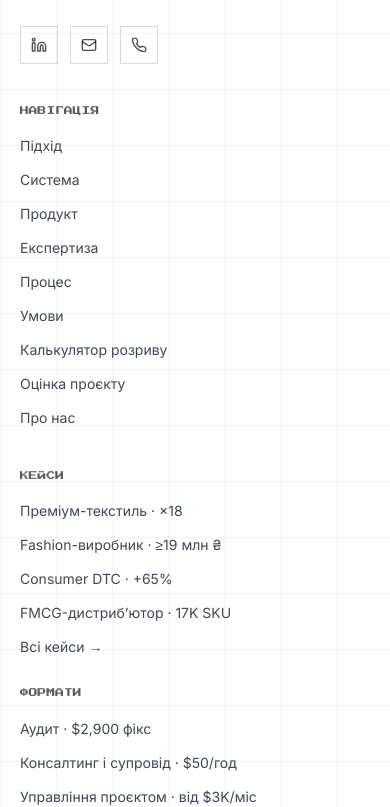
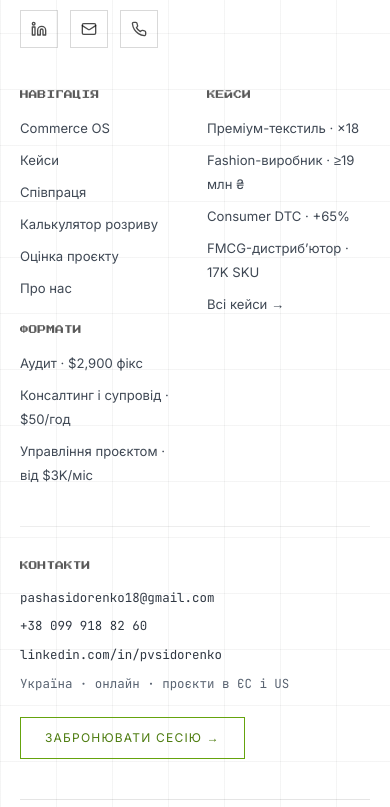
Before and after one commit to pyft4zym6y-cpu/Test, a React (Vite) app: page / in a window 390 px wide. Shown: the part 7778-8585 px from the top of the page. Built offline with nearby package versions, Linux system fonts and the light colour scheme.

Commit message:
Footer: 2-column mobile grid, current nav links, tighter spacing
Co-Authored-By: Claude Opus 4.8 <noreply@anthropic.com>
Claude-Session: https://claude.ai/code/session_01BpPUACCtEfNCb4rL86rtQg

```diff
--- a/src/components/Footer.tsx
+++ b/src/components/Footer.tsx
@@ -2,12 +2,9 @@ import { Link } from 'react-router-dom';
 import { Linkedin, Mail, Phone, ArrowUp } from 'lucide-react';
 
 const NAV_LINKS = [
-  { to: '/approach', label: 'Підхід' },
-  { to: '/system', label: 'Система' },
-  { to: '/product', label: 'Продукт' },
-  { to: '/expertise', label: 'Експертиза' },
-  { to: '/process', label: 'Процес' },
-  { to: '/services', label: 'Умови' },
+  { to: '/os', label: 'Commerce OS' },
+  { to: '/cases', label: 'Кейси' },
+  { to: '/services', label: 'Співпраця' },
   { to: '/calculator', label: 'Калькулятор розриву' },
   { to: '/estimate', label: 'Оцінка проєкту' },
   { to: '/about', label: 'Про нас' },
@@ -31,10 +28,10 @@ export default function Footer() {
   return (
     <footer data-bot-say="Дійшов до кінця? Тоді час діяти: кнопка «Забронювати сесію» — просто тут, у підвалі 😉" className="border-t border-black/10 grid-bg">
       <div className="max-w-7xl mx-auto px-5 sm:px-6 md:px-10">
-        {/* Top: brand + link columns */}
-        <div className="grid gap-10 lg:grid-cols-[1.3fr_1fr_1fr_1.1fr] py-14">
+        {/* Top: brand + link columns (mobile — 2 акуратні колонки) */}
+        <div className="grid grid-cols-2 gap-x-6 gap-y-10 lg:grid-cols-[1.3fr_1fr_1fr_1.1fr] py-10 md:py-14">
           {/* Brand */}
-          <div>
+          <div className="col-span-2 lg:col-span-1">
             <Link to="/" className="flex items-center gap-2.5 hover:opacity-80 transition-opacity">
               <svg xmlns="http://www.w3.org/2000/svg" width="26" height="26" viewBox="0 0 256 256" fill="none" aria-hidden="true">
                 <path
@@ -77,13 +74,23 @@ export default function Footer() {
             </div>
           </div>
 
-          {/* Navigation */}
+          {/* Navigation + Formats */}
           <nav aria-label="Сторінки">
-            <p className="font-pixel text-[0.55rem] uppercase text-black/65 mb-4">Навігація</p>
-            <ul className="flex flex-col gap-2.5">
+            <p className="font-pixel text-[0.55rem] uppercase text-black/65 mb-3.5">Навігація</p>
+            <ul className="flex flex-col gap-2">
               {NAV_LINKS.map((l) => (
                 <li key={l.label}>
-                  <Link to={l.to} className="text-sm text-[#3F4854] hover:text-[#4D7C0F] transition-colors">
+                  <Link to={l.to} className="text-[0.82rem] text-[#3F4854] hover:text-[#4D7C0F] transition-colors">
+                    {l.label}
+                  </Link>
+                </li>
+              ))}
+            </ul>
+            <p className="font-pixel text-[0.55rem] uppercase text-black/65 mt-6 mb-3.5">Формати</p>
+            <ul className="flex flex-col gap-2">
+              {FORMAT_LINKS.map((l) => (
+                <li key={l.label}>
+                  <Link to={l.to} className="text-[0.82rem] text-[#3F4854] hover:text-[#4D7C0F] transition-colors">
                     {l.label}
                   </Link>
                 </li>
@@ -93,21 +100,11 @@ export default function Footer() {
 
           {/* Cases */}
           <nav aria-label="Кейси">
-            <p className="font-pixel text-[0.55rem] uppercase text-black/65 mb-4">Кейси</p>
-            <ul className="flex flex-col gap-2.5">
+            <p className="font-pixel text-[0.55rem] uppercase text-black/65 mb-3.5">Кейси</p>
+            <ul className="flex flex-col gap-2">
               {CASE_LINKS.map((l) => (
                 <li key={l.label}>
-                  <Link to={l.to} className="text-sm text-[#3F4854] hover:text-[#4D7C0F] transition-colors">
-                    {l.label}
-                  </Link>
-                </li>
-              ))}
-            </ul>
-            <p className="font-pixel text-[0.55rem] uppercase text-black/65 mt-7 mb-4">Формати</p>
-            <ul className="flex flex-col gap-2.5">
-              {FORMAT_LINKS.map((l) => (
-                <li key={l.label}>
-                  <Link to={l.to} className="text-sm text-[#3F4854] hover:text-[#4D7C0F] transition-colors">
+                  <Link to={l.to} className="text-[0.82rem] text-[#3F4854] hover:text-[#4D7C0F] transition-colors">
                     {l.label}
                   </Link>
                 </li>
@@ -116,7 +113,7 @@ export default function Footer() {
           </nav>
 
           {/* Contacts + CTA */}
-          <div>
+          <div className="col-span-2 lg:col-span-1 border-t border-black/[0.07] pt-8 lg:border-0 lg:pt-0">
             <p className="font-pixel text-[0.55rem] uppercase text-black/65 mb-4">Контакти</p>
             <ul className="flex flex-col gap-2.5 font-mono text-[0.78rem] text-[#2F3742]">
               <li>
```
